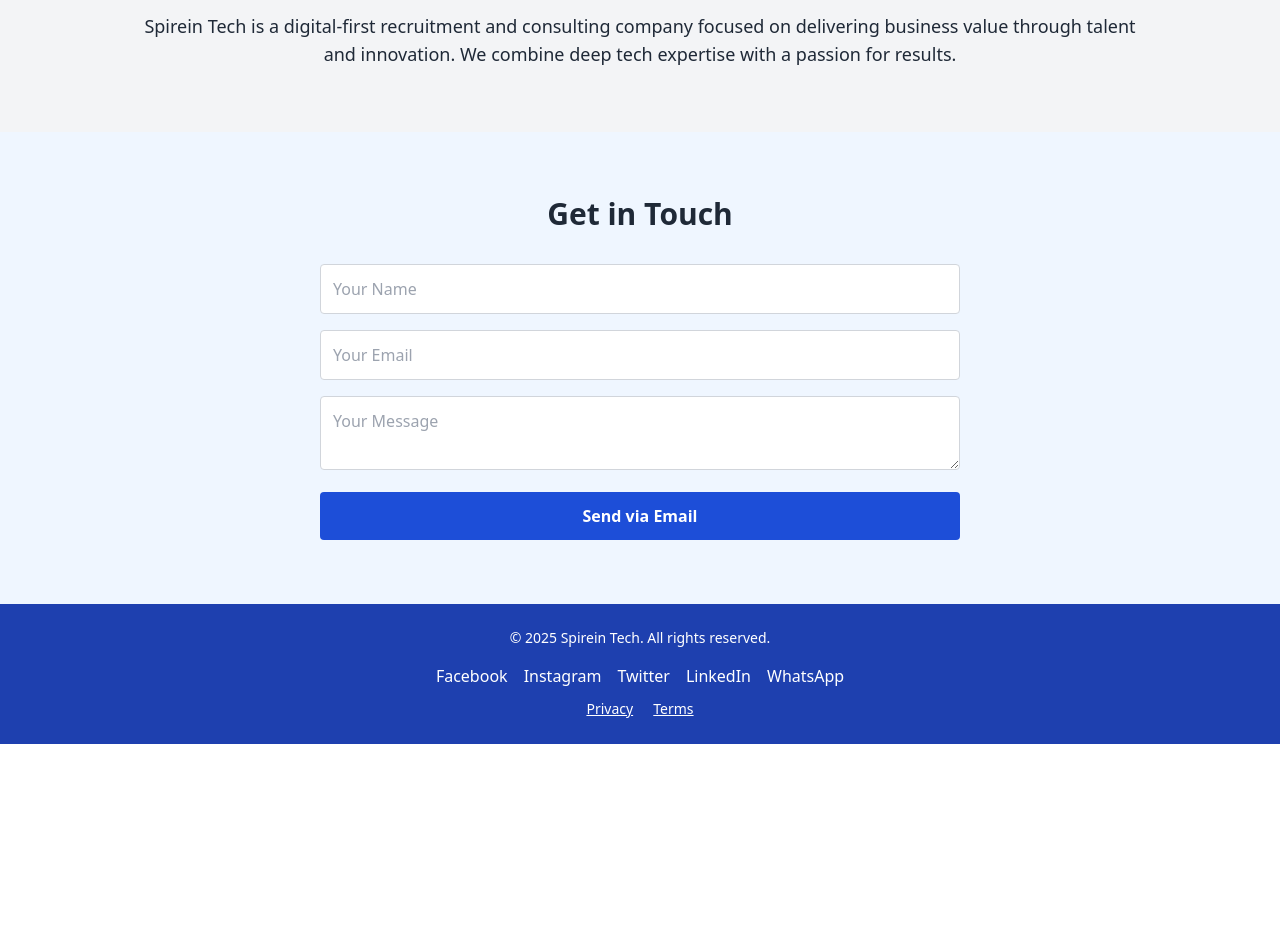
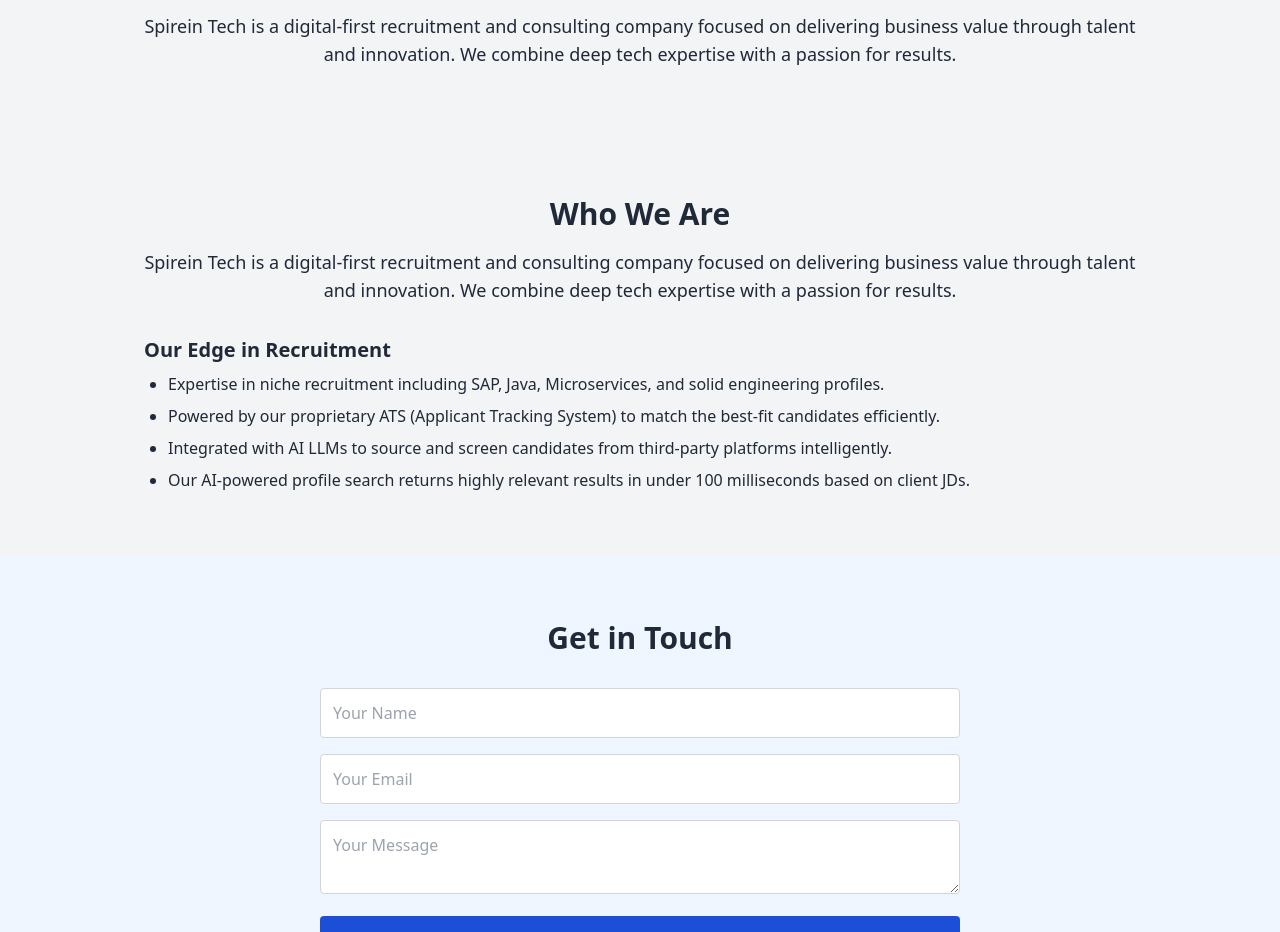
Before and after one commit to spireintech/spireintech-website, a plain HTML site: page index.html in a window 1280 px wide. Shown: the part 1300-2232 px from the top of the page. Before the commit the page ends 2044 px from the top, so only its background shows below. Drawn offline with nearby package versions, Linux system fonts and the light colour scheme.

Commit message:
Update index.html

```diff
--- a/index.html
+++ b/index.html
@@ -72,6 +72,22 @@
     </div>
   </section>
 
+  <section class="py-16 bg-gray-100">
+    <div class="max-w-5xl mx-auto px-4 text-center">
+      <h2 class="text-3xl font-bold mb-4">Who We Are</h2>
+      <p class="text-lg mb-4">Spirein Tech is a digital-first recruitment and consulting company focused on delivering business value through talent and innovation. We combine deep tech expertise with a passion for results.</p>
+      <div class="mt-8 text-left">
+        <h3 class="text-xl font-semibold mb-2">Our Edge in Recruitment</h3>
+        <ul class="list-disc pl-6 space-y-2">
+          <li>Expertise in niche recruitment including SAP, Java, Microservices, and solid engineering profiles.</li>
+          <li>Powered by our proprietary ATS (Applicant Tracking System) to match the best-fit candidates efficiently.</li>
+          <li>Integrated with AI LLMs to source and screen candidates from third-party platforms intelligently.</li>
+          <li>Our AI-powered profile search returns highly relevant results in under 100 milliseconds based on client JDs.</li>
+        </ul>
+      </div>
+    </div>
+  </section>
+
   <!-- Contact Form -->
   <section id="contact" class="py-16 bg-blue-50">
     <div class="max-w-2xl mx-auto px-4">
```
